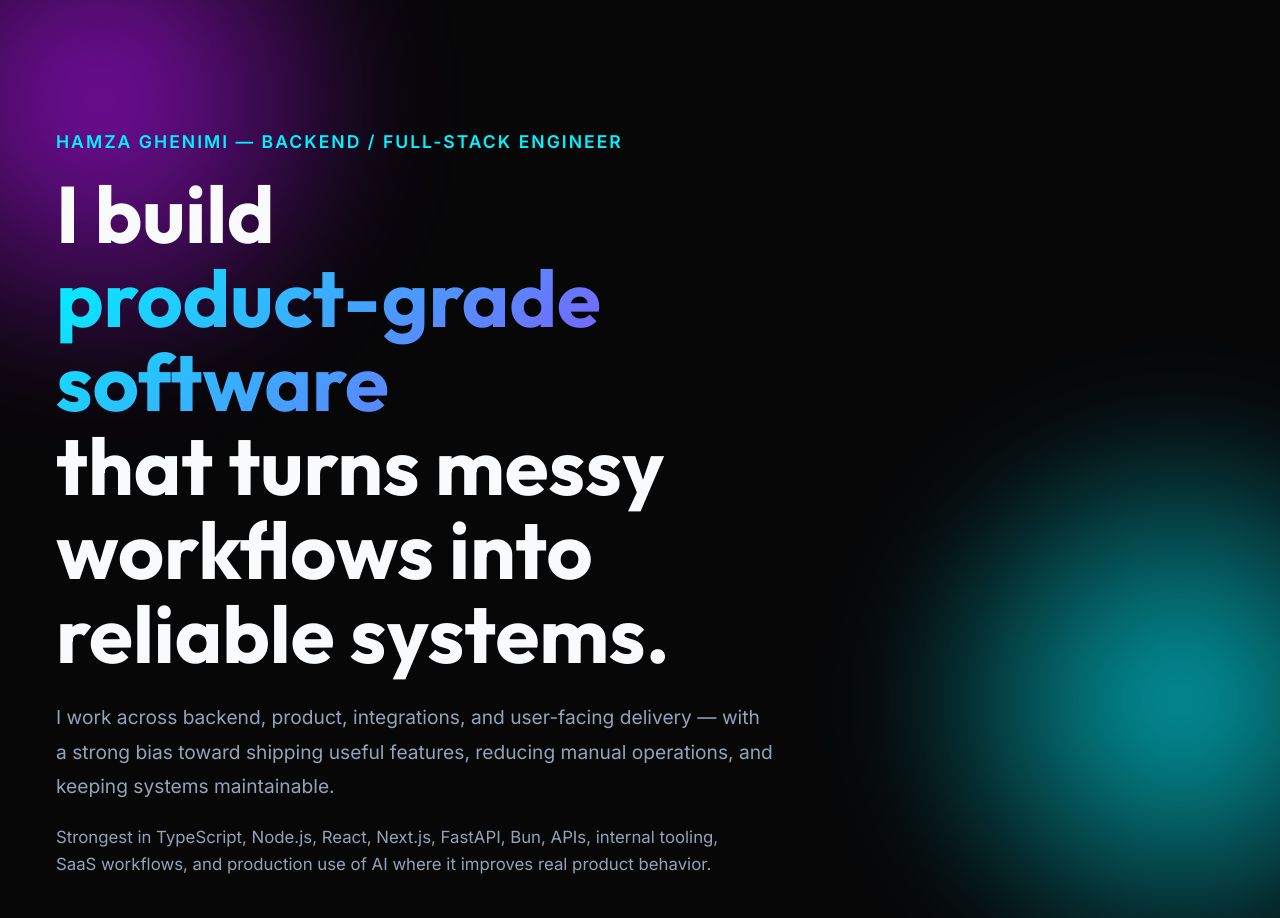
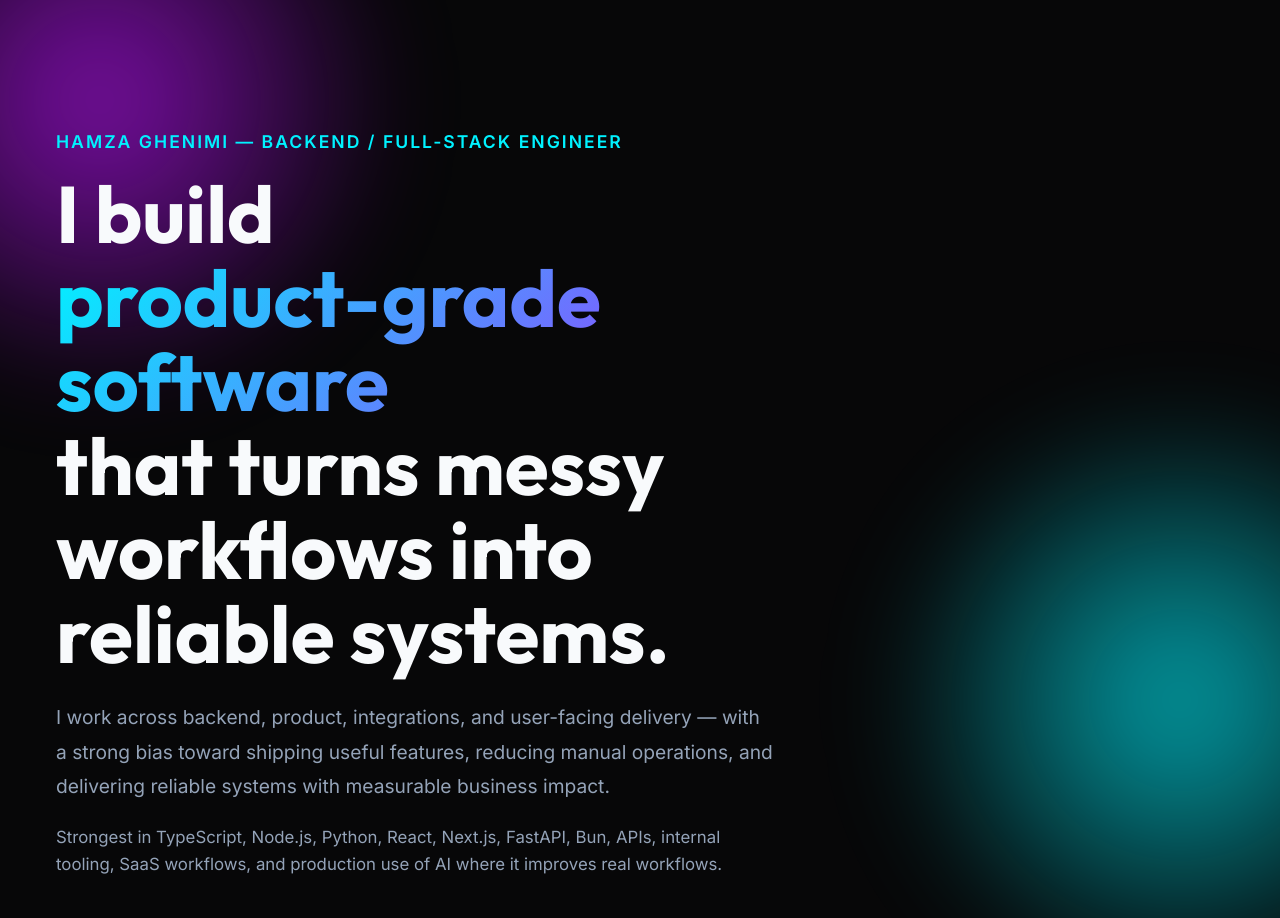
Before and after one commit to hamzagh1998/portfolio, a React (Vite) app: page / in a window 1280 px wide. Shown: the top 918 px of the page. Built offline with nearby package versions, Linux system fonts and the light colour scheme.

Commit message:
Sync portfolio copy with updated CV positioning

```diff
--- a/src/components/Hero.tsx
+++ b/src/components/Hero.tsx
@@ -42,7 +42,7 @@ const Hero: React.FC = () => {
             lineHeight: 1.8,
           }}
         >
-          I work across backend, product, integrations, and user-facing delivery — with a strong bias toward shipping useful features, reducing manual operations, and keeping systems maintainable.
+          I work across backend, product, integrations, and user-facing delivery — with a strong bias toward shipping useful features, reducing manual operations, and delivering reliable systems with measurable business impact.
         </p>
         <p
           style={{
@@ -52,7 +52,7 @@ const Hero: React.FC = () => {
             maxWidth: '700px',
           }}
         >
-          Strongest in TypeScript, Node.js, React, Next.js, FastAPI, Bun, APIs, internal tooling, SaaS workflows, and production use of AI where it improves real product behavior.
+          Strongest in TypeScript, Node.js, Python, React, Next.js, FastAPI, Bun, APIs, internal tooling, SaaS workflows, and production use of AI where it improves real workflows.
         </p>
         <div style={{ display: 'flex', gap: '1rem', flexWrap: 'wrap', marginBottom: '2rem' }}>
           {['TypeScript', 'Node.js', 'React', 'FastAPI', 'Bun', 'Engineering'].map((item) => (
--- a/src/components/Projects.tsx
+++ b/src/components/Projects.tsx
@@ -5,8 +5,8 @@ const projects = [
     title: 'Langonova',
     type: 'Product',
     description:
-      'A language-learning workstation that combines AI tutoring, content mining, and long-term retention workflows in one product-grade system.',
-    tech: ['React', 'TypeScript', 'Bun', 'Hono', 'MongoDB', 'GPT-4o'],
+      'A language-learning workstation built as a unified command center for reading, mining, SRS, and AI tutoring.',
+    tech: ['React', 'TypeScript', 'Bun', 'Hono', 'MongoDB', 'GPT-4o', 'TanStack Query'],
     link: 'https://langonova.app/',
   },
   {
```
